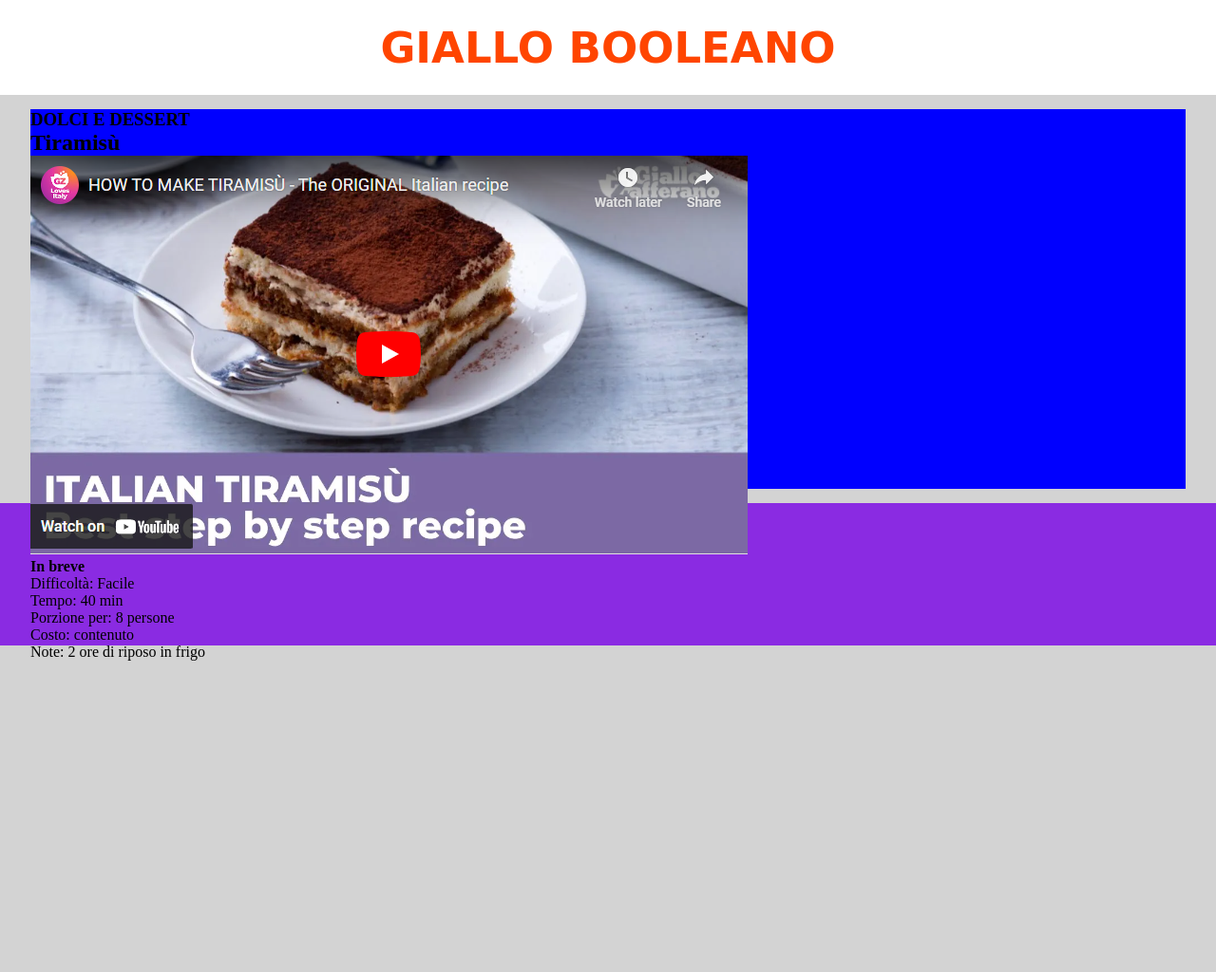
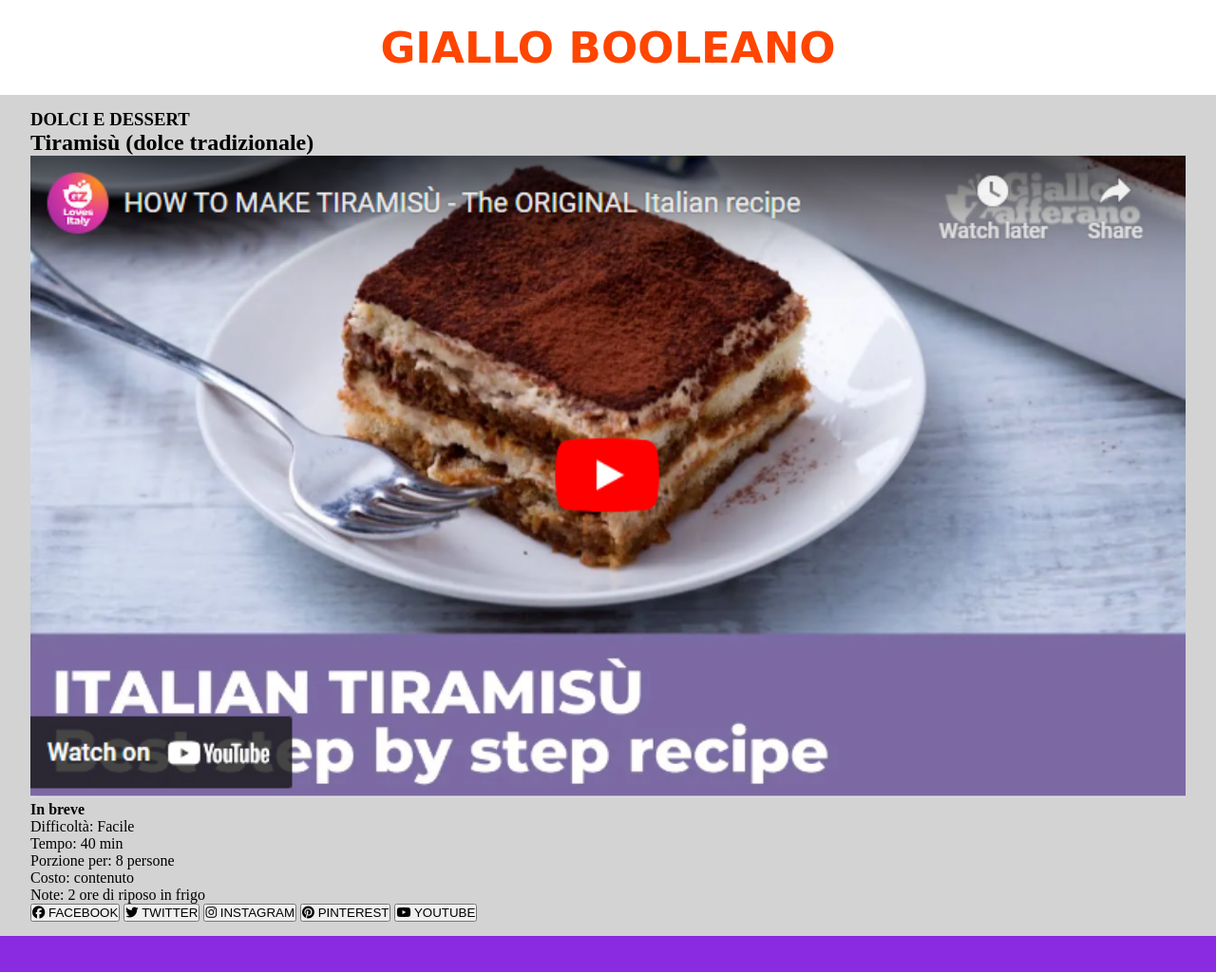
Before and after one commit to DamianoCelesti/htmlcss-responsive-layout, a plain HTML site: page index.html in a window 1280 px wide. Shown: the whole page at 95% size. Before the commit the page ends 800 px from the top, so only its background shows below. Drawn offline with Linux system fonts and the light colour scheme.

Commit message:
feat img and info

```diff
--- a/index.html
+++ b/index.html
@@ -1,11 +1,16 @@
 <!DOCTYPE html>
 <html lang="en">
+
 <head>
     <meta charset="UTF-8">
     <meta name="viewport" content="width=device-width, initial-scale=1.0">
     <link rel="stylesheet" href="style.css">
+    <link rel="stylesheet" href="https://cdnjs.cloudflare.com/ajax/libs/font-awesome/6.7.1/css/all.min.css"
+        integrity="sha512-5Hs3dF2AEPkpNAR7UiOHba+lRSJNeM2ECkwxUIxC1Q/FLycGTbNapWXB4tP889k5T5Ju8fs4b1P5z/iB4nMfSQ=="
+        crossorigin="anonymous" referrerpolicy="no-referrer" />
     <title>Document</title>
 </head>
+
 <body>
 
     <header>
@@ -16,7 +21,7 @@
     <main>
         <div class="container">
             <h3>DOLCI E DESSERT</h3>
-            <h2>Tiramisù</h2>
+            <h2>Tiramisù <span>(dolce tradizionale)</span></h2>
             <div class="container-img">
                 <img src="./img/image (10).png" alt="foto-yt">
             </div>
@@ -28,8 +33,27 @@
                 <p>Costo: <span>contenuto</span></p>
                 <p><span>Note:</span> 2 ore di riposo in frigo</p>
             </div>
+            <div class="social">
+
+                <button class="bottone">
+                    <i class="fa-brands fa-facebook"></i> <span>FACEBOOK</span>
+                </button>
+                <button class="bottone">
+                    <i class="fa-brands fa-twitter"></i> <span>TWITTER</span>
+                </button>
+                <button class="bottone">
+                    <i class="fa-brands fa-instagram"></i> <span>INSTAGRAM</span>
+                </button>
+                <button class="bottone">
+                    <i class="fa-brands fa-pinterest"></i> <span>PINTEREST</span>
+                </button>
+                <button class="bottone">
+                    <i class="fa-brands fa-youtube"></i> <span>YOUTUBE</span>
+                </button>
 
             </div>
+
+        </div>
 
         </div>
 
@@ -45,4 +69,5 @@
 
     </footer>
 </body>
+
 </html>
--- a/style.css
+++ b/style.css
@@ -17,6 +17,7 @@
     display: flex;
     align-items: center;
     justify-content: center;
+    width: 100%;
 }
 
 header h1 {
@@ -34,10 +35,12 @@
     width: 95%;
     margin: 15px auto;
 
-    background-color: blue;
-    height: 400px;
+    /* background-color: blue;
+    height: 400px; */
 }
-
+.container img {
+    width: 100%;
+}
 
 
 
@@ -53,14 +56,14 @@
 
 /* versione tablet */
 
-@media screen and (min-width:768px) {
+/* @media screen and (min-width:768px) {
 
-}
+} */
 
 
 
 /* versione pc */
 
-@media screen and (min-width:992px) {
+/* @media screen and (min-width:992px) {
 
-}
+} */
```
